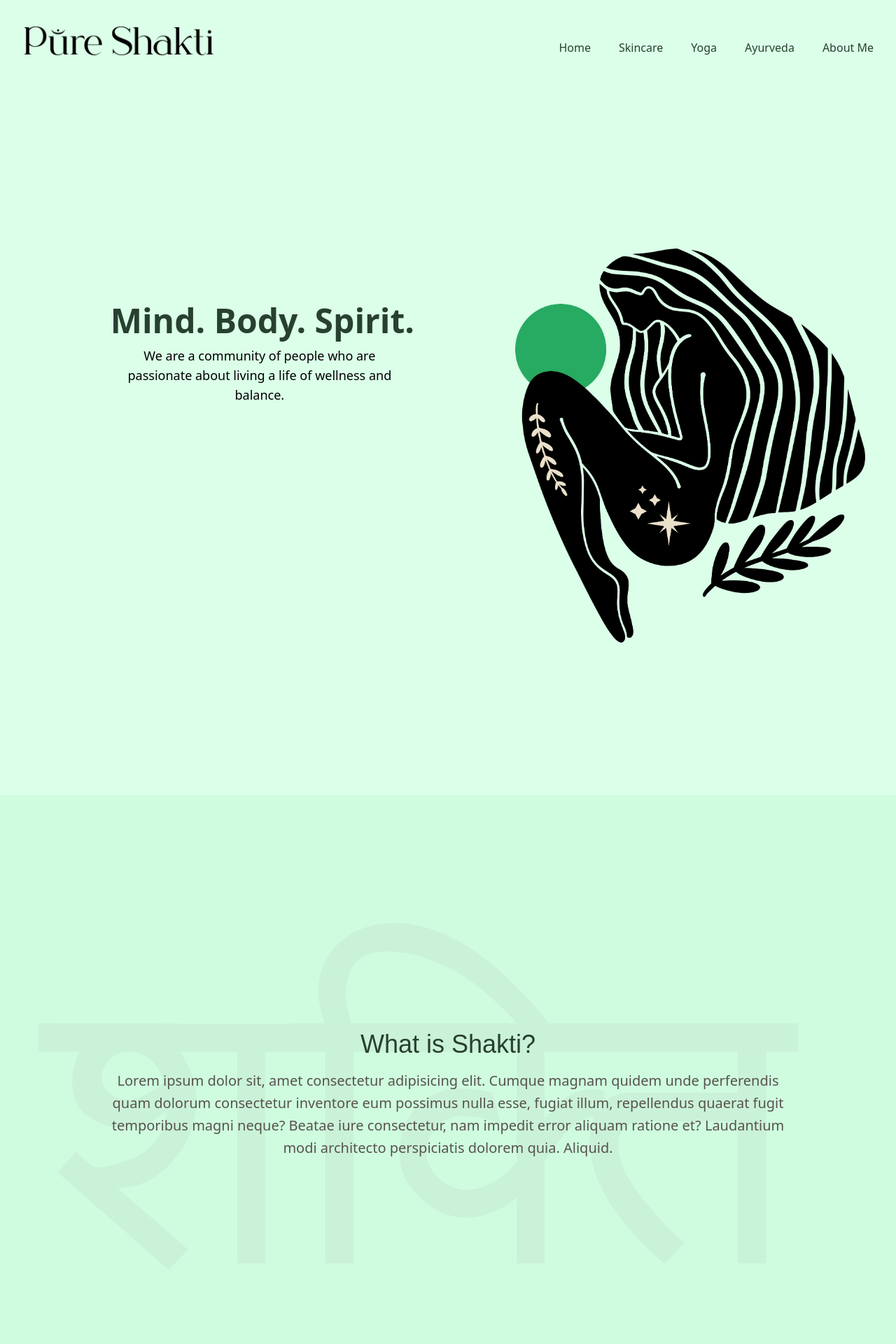
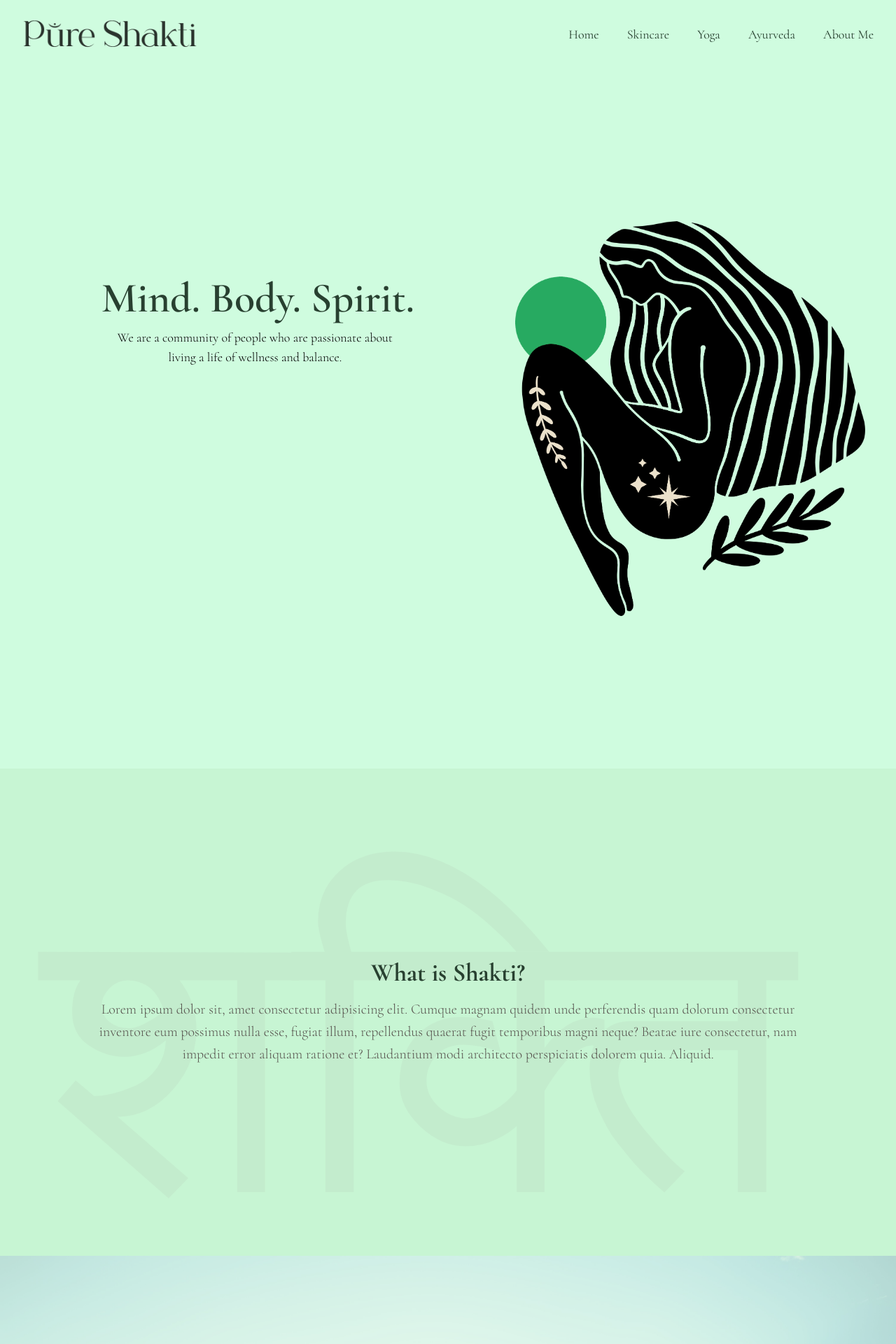
Before and after one commit to bridgerbrown/pure-shakti, a Next.js app: page / in a window 1280 px wide. Shown: the top 1920 px of the page at 70% size. Built offline with nearby package versions, Linux system fonts and the light colour scheme; a web font is replaced by a local one.

Commit message:
styling, green

```diff
--- a/components/Footer.tsx
+++ b/components/Footer.tsx
@@ -6,7 +6,7 @@ export default function Footer() {
 
   return (
     <footer className='py-8 px-28 font-sans absolute bottom-0 w-screen flex justify-between text-center'>
-      <h1 className='text-base font-light'>
+      <h1 className='text-base font-light font-cormorant'>
         Copyright ©2023 Pure Shakti
       </h1>
       <div className='invert h-full justify-center items-center flex space-x-6'>
--- a/components/Home/AboutCard.tsx
+++ b/components/Home/AboutCard.tsx
@@ -14,11 +14,11 @@ export default function AboutCard() {
                     className='w-[500px] h-[500px] object-cover rounded-md opacity-95'
                 />
             </div>
-            <div className='font-sans w-2/3 text-stone-800 flex flex-col ml-10'>
-                <h2 className='font-svarga text-5xl mb-2 text-emerald-900'>
+            <div className='font-cormorant w-2/3 text-stone-800 flex flex-col ml-10'>
+                <h2 className='font-semibold text-5xl mb-2 text-h3Two'>
                     Kim Brown
                 </h2>
-                <h3 className='uppercase mb-4'>
+                <h3 className='font-semibold uppercase mb-4'>
                     Esthetician, Yoga Instructor, Lover
                 </h3>
                 <p className='text-stone-600 font-light text-lg leading-7'>
--- a/components/Home/Landing.tsx
+++ b/components/Home/Landing.tsx
@@ -3,14 +3,14 @@ import Image from 'next/image'
 
 export default function Landing() {
   return (
-    <section className='bg-secondaryTwo h-[1000px] w-full flex items-center justify-end'>
+    <section className='bg-primaryTwo h-[1000px] w-full flex items-center justify-end'>
       <div className='w-[500px] h-[500px] mt-24 mr-12 flex flex-col items-end justify-start'>
         <div className='text-center flex flex-col items-center justify-center'>
 
-          <h1 className='font-sans text-h3Two font-semibold text-5xl mb-3'>
+          <h1 className='font-cormorant text-h3Two font-semibold text-6xl mb-3'>
             Mind. Body. Spirit.
           </h1>
-          <h2 className='text-lg font-sans font-light max-w-[25rem] mr-2'>
+          <h2 className='text-lg font-cormorant font-light max-w-[25rem] mr-2'>
             We are a community of people who are passionate about living a life of wellness and balance.
           </h2>
 
--- /dev/null
+++ b/components/Home/LandingTwo.tsx
@@ -0,0 +1,10 @@
+import React from 'react'
+import Image from 'next/image'
+
+export default function LandingTwo() {
+  return (
+    <section className='bg-yogawoman opacity-90 bg-center object-cover h-[1000px] w-full flex items-center justify-center'>
+
+    </section>
+  )
+}
--- a/components/Home/LatestPosts.tsx
+++ b/components/Home/LatestPosts.tsx
@@ -2,15 +2,15 @@ import React from 'react'
 
 export default function LatestPosts() {
     return (
-        <section className='bg-secondaryTwo py-20 flex flex-col justify-center items-center'>
+        <section className='bg-primaryTwo py-20 flex flex-col justify-center items-center'>
             <div className='flex justify-center items-center flex-col w-11/12'>
-                <h1 className='text-h3Two text-3xl font-svarga tracking-wide'>
+                <h1 className='text-h3Two font-semibold text-3xl font-cormorant tracking-wide'>
                     Latest Posts
                 </h1>
                 <div className='h-[800px]'></div>
             </div>
             <div className='flex justify-center items-center flex-col w-11/12'>
-                <button className='font-sans w-fit py-3 px-6 rounded-md bg-green-500 text-white'>
+                <button className='font-cormorant w-fit py-3 px-6 rounded-md bg-green-500 text-white'>
                     View All Posts
                 </button>
             </div>
--- a/components/Home/Mission.tsx
+++ b/components/Home/Mission.tsx
@@ -3,7 +3,7 @@ import Image from 'next/image'
 
 export default function Mission() {
   return (
-    <section className='bg-green-100 w-full flex flex-col justify-center items-center'>
+    <section className='bg-secondaryTwo w-full flex flex-col justify-center items-center'>
         <div className='font-sans py-44 w-9/12 flex flex-col justify-center items-center'>
             <Image
               src="/icons/flower-icon-g.png"
--- a/components/Home/Shakti.tsx
+++ b/components/Home/Shakti.tsx
@@ -3,7 +3,7 @@ import React from 'react'
 export default function Shakti() {
   return (
     <section>
-        <section className='py-60 space-y-20 flex flex-col justify-center items-center'>
+        <section className='py-44 space-y-20 flex flex-col justify-center items-center'>
         <div className='w-11/12 xl:w-[1000px] flex'>
             <div className='absolute'>
                 <h1 className='font-serif relative -top-52 z-0 right-20 text-stone-400 opacity-10 text-[35em]'>
@@ -11,10 +11,10 @@ export default function Shakti() {
                 </h1>
             </div>
             <div className='text-stone-600 z-10 text-center py-24 text-centerfont-sans w-full flex flex-col items-center'>
-                <h2 className='font-svarga text-4xl mb-4 text-h3Two'>
+                <h2 className='font-cormorant font-bold text-4xl mb-4 text-h3Two'>
                     What is Shakti?
                 </h2>
-                <p className='max-w-[1000px] text-stone-600 font-sans font-light text-xl leading-8'>
+                <p className='font-cormorant max-w-[1000px] text-stone-600 font-light text-xl leading-8'>
                     Lorem ipsum dolor sit, amet consectetur adipisicing elit. Cumque magnam quidem unde perferendis quam dolorum consectetur inventore eum possimus nulla esse, fugiat illum, repellendus quaerat fugit temporibus magni neque? Beatae iure consectetur, nam impedit error aliquam ratione et? Laudantium modi architecto perspiciatis dolorem quia. Aliquid.
                 </p>
             </div>
--- a/components/Navbar.tsx
+++ b/components/Navbar.tsx
@@ -3,15 +3,15 @@ import Link from 'next/link'
 import React from 'react'
 
 export default function Navbar() {
-    const linkStyle = 'font-sans text-base font-light hover:text-gray-500'
+    const linkStyle = 'font-cormorant text-lg hover:text-gray-500'
   return (
-    <nav className='bg-secondaryTwo font-lato px-8 py-8 w-full flex items-center justify-between'>
+    <nav className='bg-primaryTwo font-lato px-8 py-2 w-full flex items-center justify-between'>
         <Image
             src='/ps-logo-black.png'
             alt='Logo'
             width={1000}
             height={197}
-            className='w-[275px]'
+            className='w-[250px] opacity-80 pt-4'
         />
         <div className='flex space-x-10 text-h3Two'>
             <Link href='/' className={linkStyle}>
--- a/pages/_app.tsx
+++ b/pages/_app.tsx
@@ -1,6 +1,6 @@
 import '@/styles/globals.css'
 import type { AppProps } from 'next/app'
-import { Lato } from 'next/font/google'
+import { Cormorant, Cinzel } from 'next/font/google'
 import localFont from 'next/font/local'
 
 const svarga = localFont({
@@ -13,9 +13,15 @@ const svarga = localFont({
   variable: '--font-svarga',
 })
 
+const cormorant = Cormorant({ subsets: ['latin'],
+  variable: '--font-cormorant', })
+
+const cinzel = Cinzel({ subsets: ['latin'],
+  variable: '--font-cinzel', })
+
 export default function App({ Component, pageProps }: AppProps) {
   return (
-    <main className={`${svarga.variable} font-serif`}>
+    <main className={`${svarga.variable} ${cormorant.variable} ${cinzel.variable} font-serif`}>
       <Component {...pageProps} />
     </main>
   )
--- a/pages/index.tsx
+++ b/pages/index.tsx
@@ -11,10 +11,11 @@ import LatestPosts from '@/components/Home/LatestPosts'
 import Socials from '@/components/Home/Socials'
 import Shakti from '@/components/Home/Shakti'
 import Landing from '@/components/Home/Landing'
+import LandingTwo from '@/components/Home/LandingTwo'
 
 export default function Home() {
   return (
-    <div className='bg-primaryTwo relative min-h-screen w-screen'>
+    <div className='bg-secondaryTwo relative min-h-screen w-screen'>
       <Navbar />
       {/* <Image
         src="/white-bg.jpg"
@@ -24,6 +25,7 @@ export default function Home() {
         className='h-[1000px]'
       />  */}
       <Landing />
+      {/* <LandingTwo /> */}
       {/* <Mission /> */}
       <Shakti />
       <section className='bg-cover opacity-70 bg-fixed h-[800px] object-cover bg-yogawoman'></section>
--- a/tailwind.config.js
+++ b/tailwind.config.js
@@ -15,14 +15,15 @@ module.exports = {
         'yogawoman': 'url(/yoga-woman.jpg)',
       },
       fontFamily: {
-        lato: ['var(--font-lato)'],
+        cormorant: ['var(--font-cormorant)'],
+        cinzel: ['var(--font-cinzel)'],
         svarga: ['var(--font-svarga)'],
       },
       colors: {
         'primaryOne': '#ceead6',
         'secondaryOne': '#ebe1cb',
         'primaryTwo': '#cffcdf',
-        'secondaryTwo': '#DBFFE8',
+        'secondaryTwo': '#c7f5d3',
         'h2Two': '#73ba8c',
         'h3Two': '#284030',
       },
```
Also changed, not shown: pages/about.tsx (+5 -5 lines).
